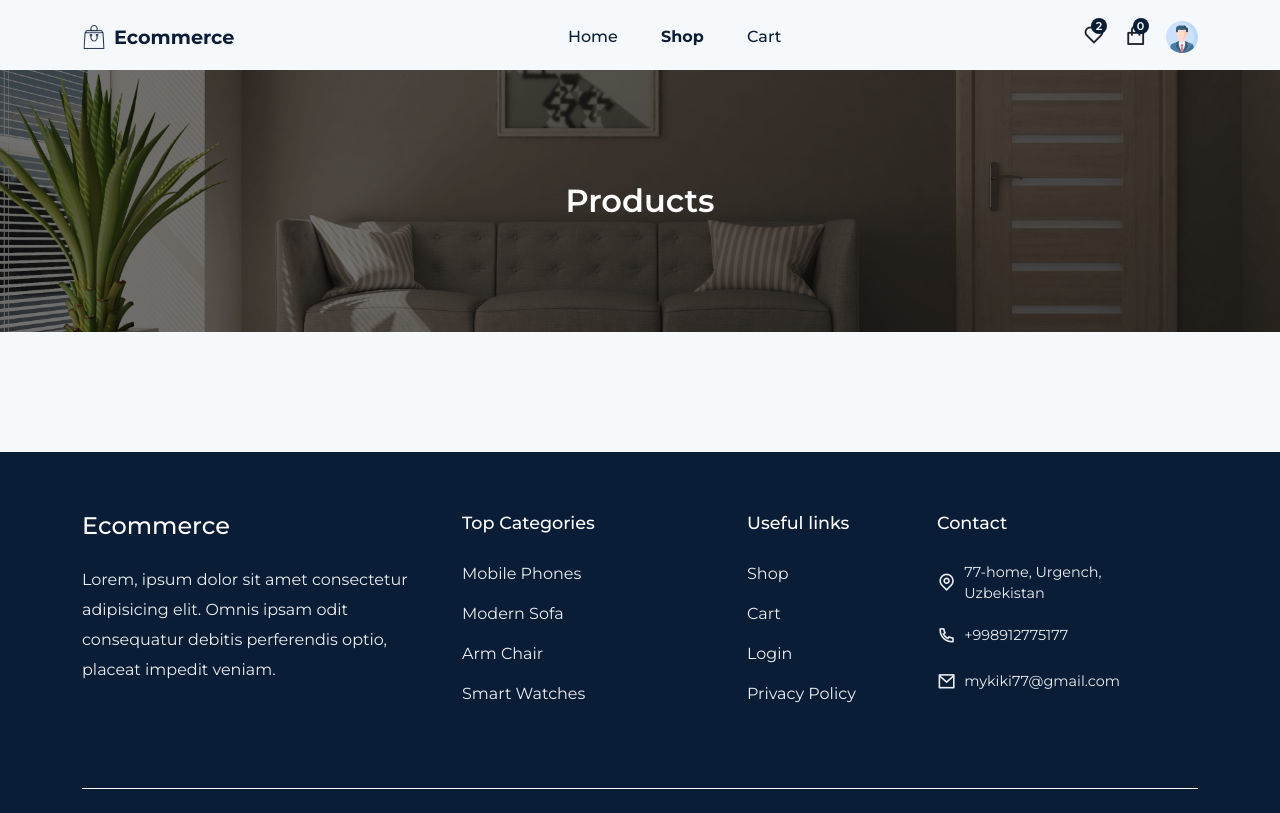
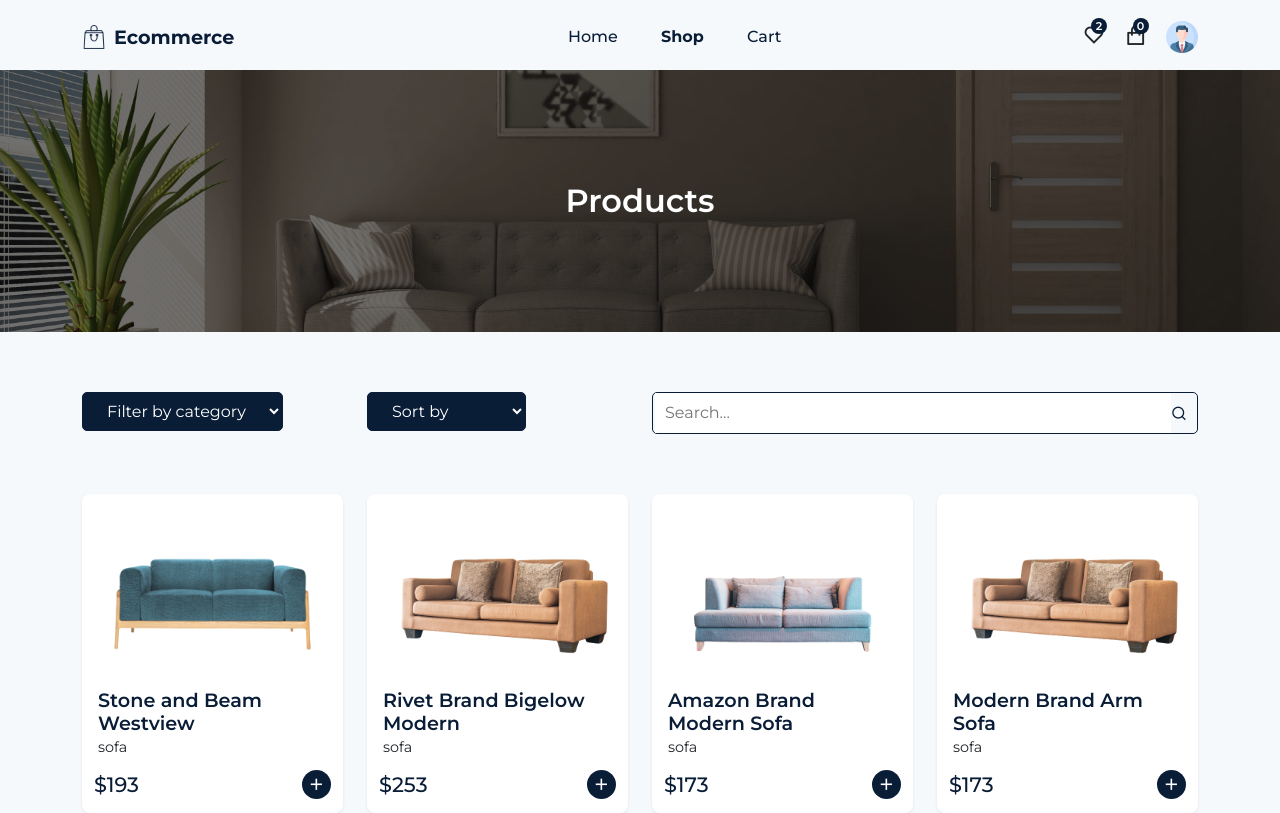
Before and after one commit to asadbekme/task-ecommerce, a React (Create React App) app: page /shop in a window 1280 px wide. Shown: the top 813 px of the page. Built offline with nearby package versions, Linux system fonts and the light colour scheme.

Commit message:
Shop page

```diff
--- a/src/pages/Shop.jsx
+++ b/src/pages/Shop.jsx
@@ -1,17 +1,112 @@
-import { Helmet, CommonSection } from "../components";
+import { Helmet, CommonSection, ProductList } from "../components";
 import { Container, Row, Col } from "reactstrap";
+import "../styles/shop.scss";
+import products from "../utils/products";
+import { useState } from "react";
 
 const Shop = () => {
+  const [productsData, setProductsData] = useState(products);
+
+  const handleFilter = (e) => {
+    const filterValue = e.target.value;
+    if (filterValue === "sofa") {
+      const filteredProducts = products.filter(
+        (product) => product.category === "sofa"
+      );
+      setProductsData(filteredProducts);
+    }
+
+    if (filterValue === "mobile") {
+      const filteredProducts = products.filter(
+        (product) => product.category === "mobile"
+      );
+      setProductsData(filteredProducts);
+    }
+
+    if (filterValue === "chair") {
+      const filteredProducts = products.filter(
+        (product) => product.category === "chair"
+      );
+      setProductsData(filteredProducts);
+    }
+
+    if (filterValue === "watch") {
+      const filteredProducts = products.filter(
+        (product) => product.category === "watch"
+      );
+      setProductsData(filteredProducts);
+    }
+
+    if (filterValue === "wireless") {
+      const filteredProducts = products.filter(
+        (product) => product.category === "wireless"
+      );
+      setProductsData(filteredProducts);
+    }
+  };
+
+  const handleSearch = (e) => {
+    const searchTerm = e.target.value;
+
+    const searchedProducts = products.filter((product) =>
+      product.productName.toLowerCase().includes(searchTerm.toLowerCase())
+    );
+    setProductsData(searchedProducts);
+  };
+
   return (
     <Helmet title="shop">
       <CommonSection title={"Products"} />
 
-      <section>
+      <section className="shop">
         <Container>
           <Row>
-            <Col lg='3' md='3'></Col>
-            <Col lg='3' md='3'></Col>
-            <Col lg='6' md='6'></Col>
+            <Col lg="3" md="3">
+              <div className="shop__filter--widget">
+                <select onChange={handleFilter}>
+                  <option>Filter by category</option>
+                  <option value="sofa">Sofa</option>
+                  <option value="mobile">Mobile</option>
+                  <option value="chair">Chair</option>
+                  <option value="watch">Watch</option>
+                  <option value="wireless">Wireless</option>
+                </select>
+              </div>
+            </Col>
+            <Col lg="3" md="3">
+              <div className="shop__filter--widget">
+                <select>
+                  <option>Sort by</option>
+                  <option value="ascending">Ascending</option>
+                  <option value="descending">Descending</option>
+                </select>
+              </div>
+            </Col>
+            <Col lg="6" md="6">
+              <div className="shop__search">
+                <input
+                  type="text"
+                  className="shop__search--input"
+                  placeholder="Search..."
+                  onChange={handleSearch}
+                />
+                <span>
+                  <i className="ri-search-line"></i>
+                </span>
+              </div>
+            </Col>
+          </Row>
+        </Container>
+      </section>
+
+      <section className="products pt-0">
+        <Container>
+          <Row>
+            {productsData.length === 0 ? (
+              <h1 className="text-center fs-4">No products are found.</h1>
+            ) : (
+              <ProductList data={productsData} />
+            )}
           </Row>
         </Container>
       </section>
--- /dev/null
+++ b/src/styles/shop.scss
@@ -0,0 +1,43 @@
+@import "../assets/scss/variables";
+@import "../assets/scss/mixins";
+
+.shop {
+  &__filter {
+    &--widget select {
+      padding: 8px 20px;
+      border: 1px solid $primary-color;
+      background: $primary-color;
+      color: $white-color;
+      border-radius: 5px;
+      cursor: pointer;
+      &:focus {
+        outline: none !important;
+      }
+
+      option {
+        font-size: 0.9rem;
+      }
+    }
+  }
+
+  &__search {
+    width: 100%;
+    @include flex(row, nowrap, space-between, center);
+    border-radius: 5px;
+    border: 1px solid $primary-color;
+    padding-right: 10px;
+    padding-left: 2px;
+    cursor: pointer;
+
+    &--input {
+      width: 100%;
+      padding: 8px 10px;
+      outline: none;
+      border: none;
+    }
+
+    span {
+      color: $primary-color;
+    }
+  }
+}
```
